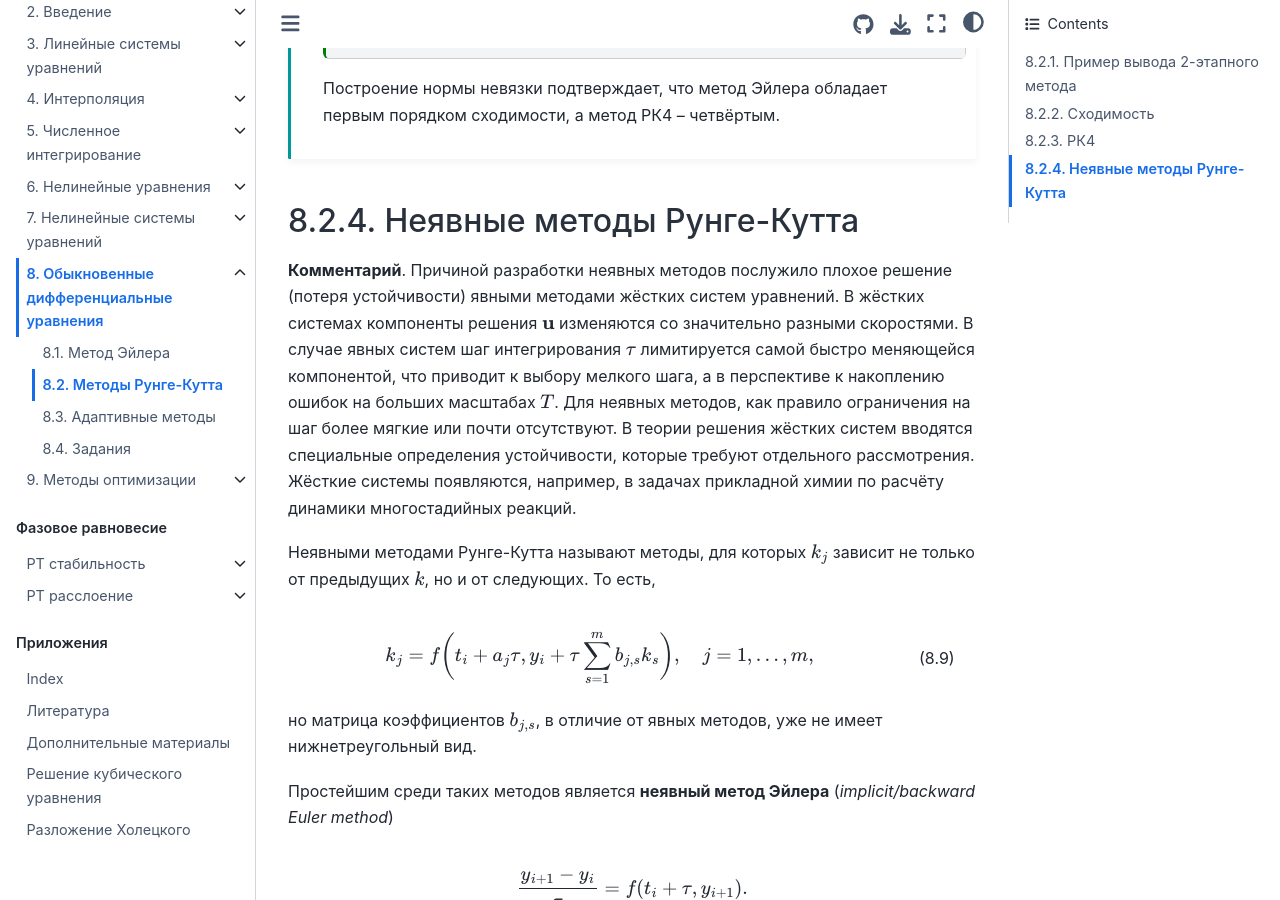
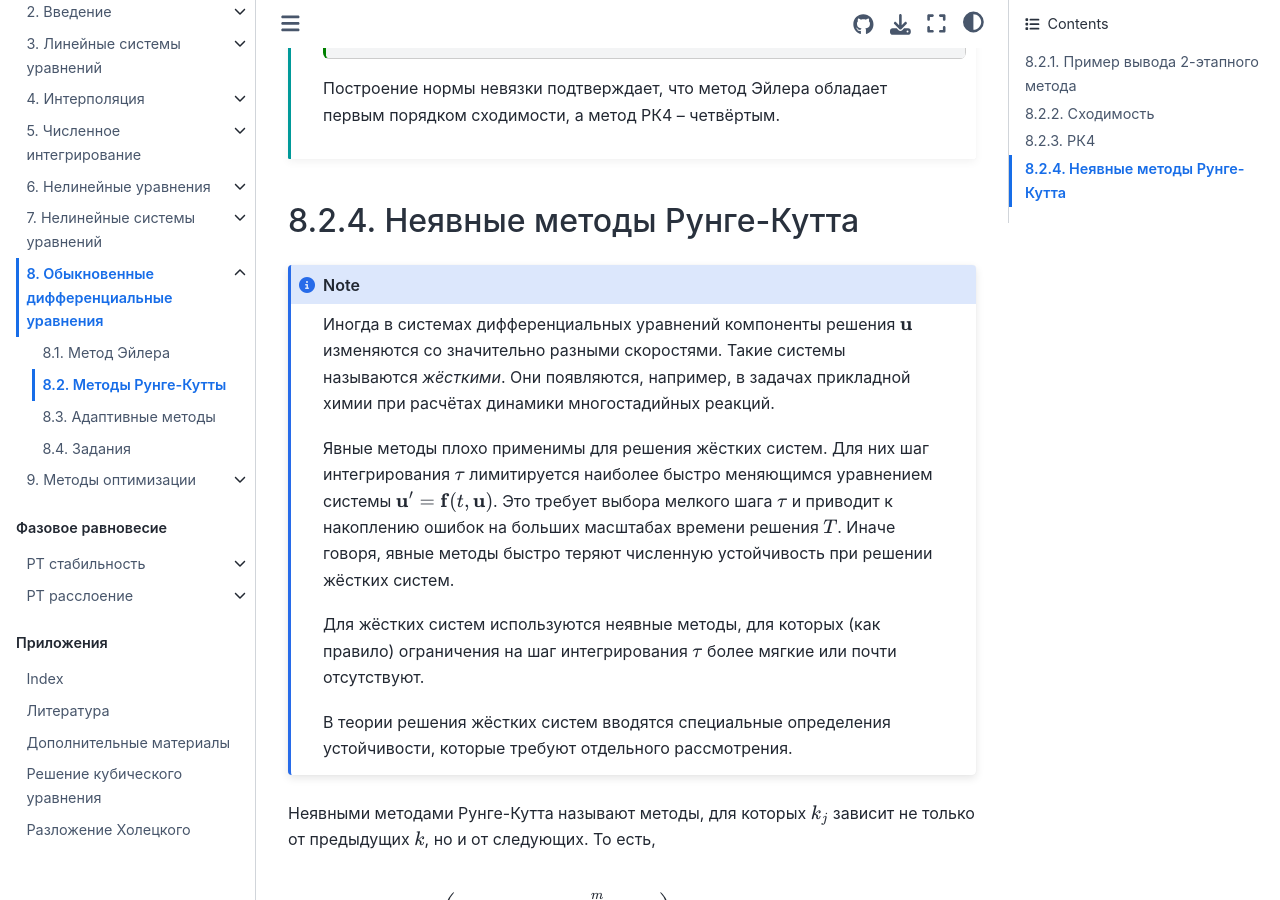
Before and after one commit to stepanzh/computational_thermodynamics, a Jupyter Book: the page built from book/ode/rungekutta.md, in a window 1280 px wide and 900 px high, scrolled down 5636 px. Built offline with Jupyter Book 1.0.4 settings and Sphinx 7.4.7 and the Sphinx Book theme 1.1.4, drawn with Linux system fonts in a browser that asks for light colours; cross-references to code outside the pages are shown as plain code; some of the changed text lies outside the part shown.

Commit message:
feat: описание и ключевые слова для страниц раздела ode
Related #54

````diff
--- a/book/ode/rungekutta.md
+++ b/book/ode/rungekutta.md
@@ -12,13 +12,19 @@ kernelspec:
   name: julia-1.9
 ---
 
+```{eval-rst}
+.. meta::
+   :description: Рассмотрим семейство методов для численного решения ОДУ - методы Рунге-Кутты.
+   :keywords: метод рунге кутты, явный метод рунге кутта, рунге кутта, таблица бутчера, рк 4, runge kutta, неявный метод эйлера, оду, обыкновенное дифференциальное уравнение, дифуры, вычислительная математика, вычматы
+```
+
 ```{code-cell}
 :tags: [remove-cell]
 
 include("../src.jl")
 ```
 
-# Методы Рунге-Кутта
+# Методы Рунге-Кутты
 
 В отличие от метода Эйлера, методы Рунге-Кутты (*Runge-Kutta*) используют информацию о правой части не в одной точке на отрезке $[t_i, t_{i+1}]$, а в нескольких. Подобные методы называют **многоэтапными** (*multistage*).
 
@@ -324,7 +330,20 @@ plot!(nsteps, 5e-3*(nsteps).^(-4); line=(:dash, 2, :blue), label=L"O(n^{-4})")
 
 ## Неявные методы Рунге-Кутта
 
-**Комментарий**. Причиной разработки неявных методов послужило плохое решение (потеря устойчивости) явными методами жёстких систем уравнений. В жёстких системах компоненты решения $\mathbf{u}$ изменяются со значительно разными скоростями. В случае явных систем шаг интегрирования $\tau$ лимитируется самой быстро меняющейся компонентой, что приводит к выбору мелкого шага, а в перспективе к накоплению ошибок на больших масштабах $T$. Для неявных методов, как правило ограничения на шаг более мягкие или почти отсутствуют. В теории решения жёстких систем вводятся специальные определения устойчивости, которые требуют отдельного рассмотрения. Жёсткие системы появляются, например, в задачах прикладной химии по расчёту динамики многостадийных реакций.
+```{note}
+Иногда в системах дифференциальных уравнений компоненты решения $\mathbf{u}$ изменяются со значительно разными скоростями.
+Такие системы называются _жёсткими_.
+Они появляются, например, в задачах прикладной химии при расчётах динамики многостадийных реакций.
+
+Явные методы плохо применимы для решения жёстких систем.
+Для них шаг интегрирования $\tau$ лимитируется наиболее быстро меняющимся уравнением системы $\mathbf{u}' = \mathbf{f}(t, \mathbf{u})$.
+Это требует выбора мелкого шага $\tau$ и приводит к накоплению ошибок на больших масштабах времени решения $T$.
+Иначе говоря, явные методы быстро теряют численную устойчивость при решении жёстких систем.
+
+Для жёстких систем используются неявные методы, для которых (как правило) ограничения на шаг интегрирования $\tau$ более мягкие или почти отсутствуют.
+
+В теории решения жёстких систем вводятся специальные определения устойчивости, которые требуют отдельного рассмотрения.
+```
 
 Неявными методами Рунге-Кутта называют методы, для которых $k_j$ зависит не только от предыдущих $k$, но и от следующих. То есть,
 
````
Also changed, not shown: book/ode/adaptive_rungekutta.md (+6 -0 lines), book/ode/euler.md (+8 -2 lines), book/ode/ex.md (+6 -0 lines), book/ode/index.md (+6 -0 lines).
